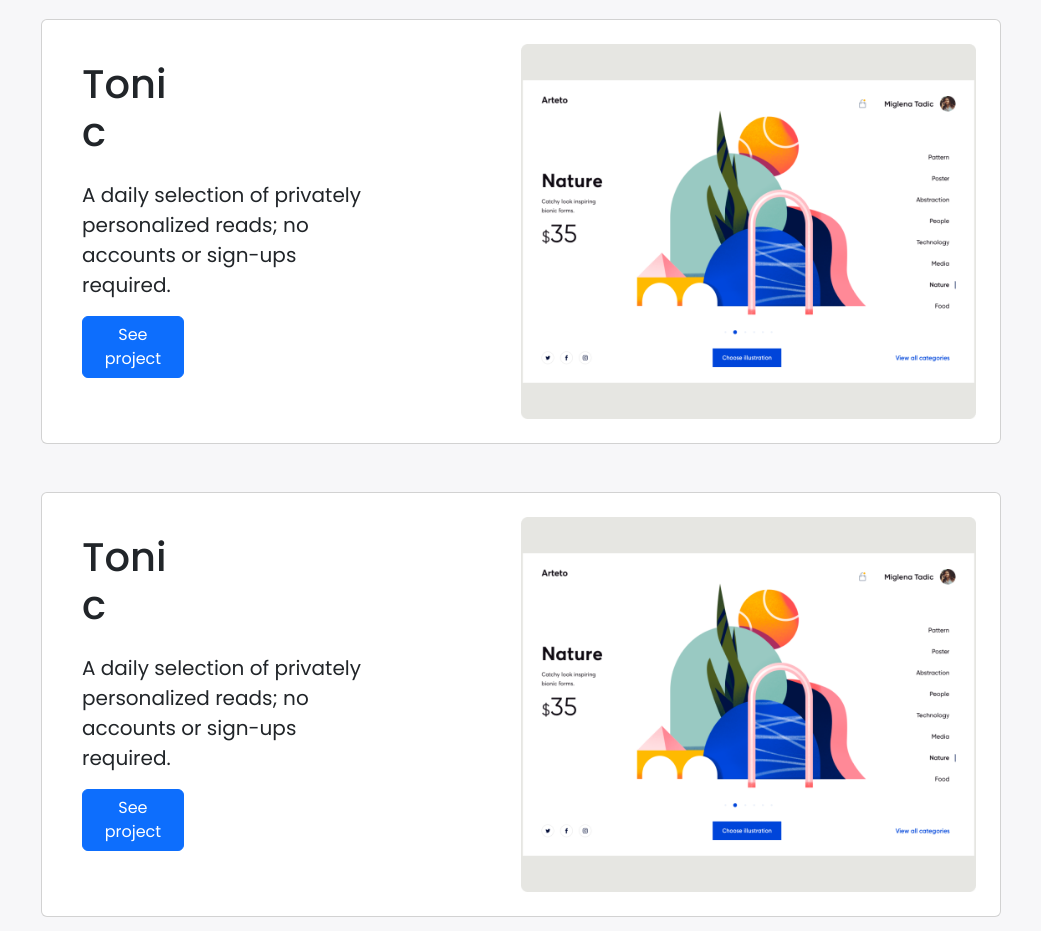
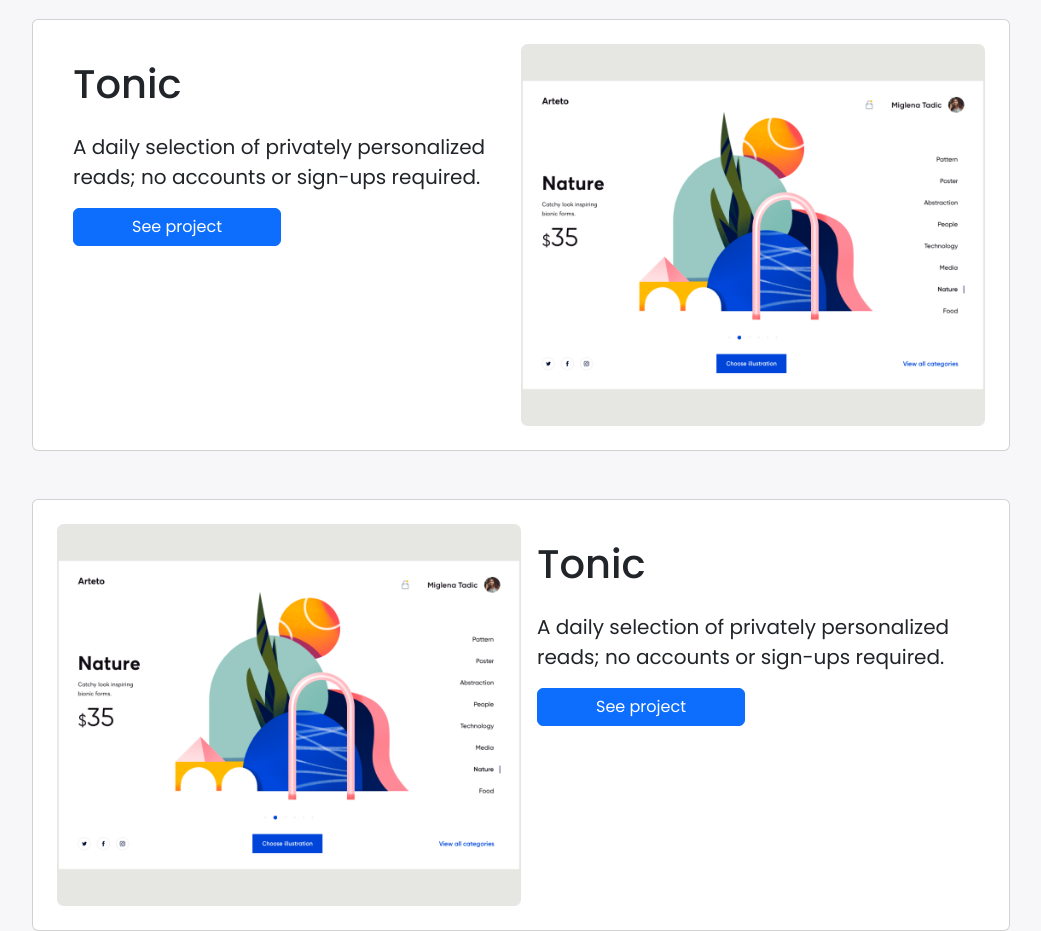
Before and after one commit to WalidAmmarAli/Bootstrap-Portafolio, a website: page index.html in a window 1280 px wide. Shown: the part 540-1471 px from the top of the page, without its empty margins (119-1160 px from the left). Drawn offline with nearby package versions, Linux system fonts and the light colour scheme.

Commit message:
make some change on html file

```diff
--- a/index.html
+++ b/index.html
@@ -61,24 +61,26 @@
         </section>
     </header>
 
-    <main class="d-grid row m-auto pe-auto ">
+    <main class="d-grid row ">
         <div class="card mt-5 d-flex flex-row-reverse p-4 w-75 align-content-center m-auto p-auto">
             <img src="./Images/Snapshoot-desktop1.png" class="card-img-top w-50" alt="...">
             <div class="card-body d-flex flex-column  w-25 me-3">
-              <h5 class="card-title mb-4 fs-1 w-25 ">Tonic</h5>
-              <p class="card-text fs-5 w-75">A daily selection of privately personalized reads; no accounts or sign-ups required.</p>
-              <a href="#" class="btn btn-primary w-25">See project</a>
+              <h5 class="card-title mb-4 fs-1 w-75 ">Tonic</h5>
+              <p class="card-text fs-5 w-100">A daily selection of privately personalized reads; no accounts or sign-ups required.</p>
+              <a href="#" class="btn btn-primary w-50">See project</a>
             </div>
           </div>
 
-          <div class="card mt-5 d-flex flex-row-reverse p-4 w-75 align-content-center m-auto p-auto">
+          <div class="card mt-5 d-flex flex-row p-4 w-75 align-content-center m-auto p-auto">
             <img src="./Images/Snapshoot-desktop1.png" class="card-img-top w-50" alt="...">
             <div class="card-body d-flex flex-column  w-25 me-3">
-              <h5 class="card-title mb-4 fs-1 w-25 ">Tonic</h5>
-              <p class="card-text fs-5 w-75">A daily selection of privately personalized reads; no accounts or sign-ups required.</p>
-              <a href="#" class="btn btn-primary w-25">See project</a>
+              <h5 class="card-title mb-4 fs-1 w-75 ">Tonic</h5>
+              <p class="card-text fs-5 w-100">A daily selection of privately personalized reads; no accounts or sign-ups required.</p>
+              <a href="#" class="btn btn-primary w-50">See project</a>
             </div>
           </div>
+
+
     </main>
 <script src="https://cdn.jsdelivr.net/npm/bootstrap@5.3.0-alpha3/dist/js/bootstrap.bundle.min.js" integrity="sha384-ENjdO4Dr2bkBIFxQpeoTz1HIcje39Wm4jDKdf19U8gI4ddQ3GYNS7NTKfAdVQSZe" crossorigin="anonymous"></script>
 </body>
```
